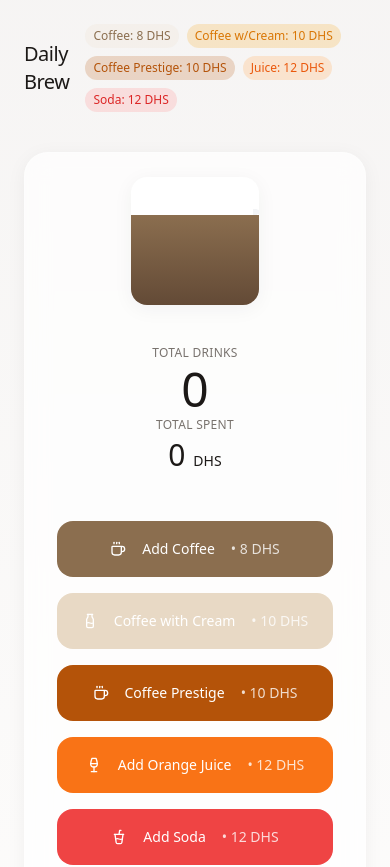
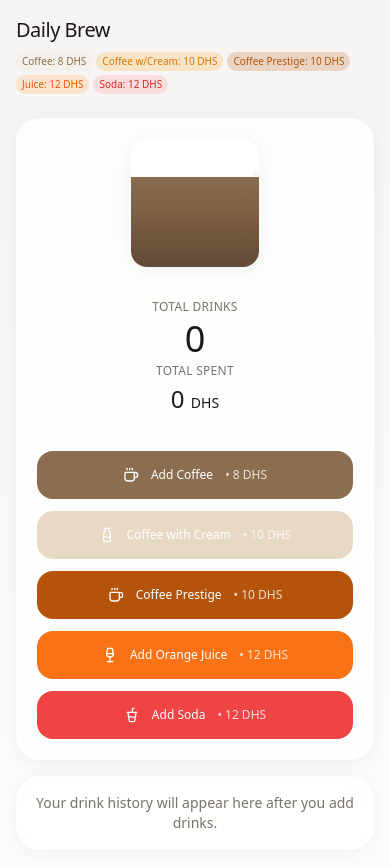
Before and after one commit to aymanelazami/drink-Accounter, a React (Vite) app: page / in a window 390 px wide. Shown: the top 867 px of the page. Built offline with nearby package versions, Linux system fonts and the light colour scheme.

Commit message:
Fix errors for mobile display
Fixes any errors to ensure proper functionality on mobile devices.

```diff
--- a/src/components/CoffeeCounter.tsx
+++ b/src/components/CoffeeCounter.tsx
@@ -45,10 +45,10 @@ const DrinkCounter: React.FC<DrinkCounterProps> = ({
 
   return (
     <div className="w-full max-w-md mx-auto">
-      <div className="glass rounded-3xl p-8 subtle-shadow">
-        <div className="space-y-8">
+      <div className="glass rounded-3xl p-5 sm:p-8 subtle-shadow">
+        <div className="space-y-6 sm:space-y-8">
           {/* Coffee animation */}
-          <div className="flex justify-center -mt-4 mb-2">
+          <div className="flex justify-center -mt-2 sm:-mt-4 mb-1 sm:mb-2">
             <AnimatedCoffee showAnimation={showCoffeeAnimation} size="lg" />
           </div>
 
@@ -57,67 +57,67 @@ const DrinkCounter: React.FC<DrinkCounterProps> = ({
             <div className="text-xs uppercase tracking-wide text-muted-foreground animate-fade-in">
               Total drinks
             </div>
-            <div className="text-5xl font-light animate-fade-up">
+            <div className="text-4xl sm:text-5xl font-light animate-fade-up">
               {totalSpent / 10}
             </div>
-            <div className="text-xs uppercase tracking-wide text-muted-foreground mt-4 animate-fade-in">
+            <div className="text-xs uppercase tracking-wide text-muted-foreground mt-3 sm:mt-4 animate-fade-in">
               Total spent
             </div>
-            <div className="text-3xl font-light animate-fade-up">
+            <div className="text-2xl sm:text-3xl font-light animate-fade-up">
               {totalSpent} <span className="text-sm">DHS</span>
             </div>
           </div>
 
           {/* Drink buttons */}
-          <div className="pt-4 space-y-4">
+          <div className="pt-3 sm:pt-4 space-y-3 sm:space-y-4">
             <Button
               onClick={() => handleAddDrink('coffee')}
-              className="w-full h-14 rounded-2xl bg-coffee-dark hover:bg-coffee-darkest
+              className="w-full h-12 sm:h-14 rounded-2xl bg-coffee-dark hover:bg-coffee-darkest
                        text-white transition-all duration-300 transform hover:scale-[1.02]
-                       active:scale-[0.98]"
+                       active:scale-[0.98] text-xs sm:text-sm"
             >
-              <CoffeeIcon className="mr-2 h-5 w-5" />
-              Add Coffee <span className="ml-2 opacity-80">• {getDrinkPrice('coffee')} DHS</span>
+              <CoffeeIcon className="mr-1 sm:mr-2 h-4 sm:h-5 w-4 sm:w-5" />
+              Add Coffee <span className="ml-1 sm:ml-2 opacity-80">• {getDrinkPrice('coffee')} DHS</span>
             </Button>
 
             <Button
               onClick={() => handleAddDrink('coffee-cream')}
-              className="w-full h-14 rounded-2xl bg-coffee-light hover:bg-coffee-dark
+              className="w-full h-12 sm:h-14 rounded-2xl bg-coffee-light hover:bg-coffee-dark
                        text-white transition-all duration-300 transform hover:scale-[1.02]
-                       active:scale-[0.98]"
+                       active:scale-[0.98] text-xs sm:text-sm"
             >
-              <Milk className="mr-2 h-5 w-5" />
-              Coffee with Cream <span className="ml-2 opacity-80">• {getDrinkPrice('coffee-cream')} DHS</span>
+              <Milk className="mr-1 sm:mr-2 h-4 sm:h-5 w-4 sm:w-5" />
+              Coffee with Cream <span className="ml-1 sm:ml-2 opacity-80">• {getDrinkPrice('coffee-cream')} DHS</span>
             </Button>
 
             <Button
               onClick={() => handleAddDrink('coffee-prestige')}
-              className="w-full h-14 rounded-2xl bg-amber-700 hover:bg-amber-800
+              className="w-full h-12 sm:h-14 rounded-2xl bg-amber-700 hover:bg-amber-800
                        text-white transition-all duration-300 transform hover:scale-[1.02]
-                       active:scale-[0.98]"
+                       active:scale-[0.98] text-xs sm:text-sm"
             >
-              <CoffeeIcon className="mr-2 h-5 w-5" />
-              Coffee Prestige <span className="ml-2 opacity-80">• {getDrinkPrice('coffee-prestige')} DHS</span>
+              <CoffeeIcon className="mr-1 sm:mr-2 h-4 sm:h-5 w-4 sm:w-5" />
+              Coffee Prestige <span className="ml-1 sm:ml-2 opacity-80">• {getDrinkPrice('coffee-prestige')} DHS</span>
             </Button>
 
             <Button
               onClick={() => handleAddDrink('juice')}
-              className="w-full h-14 rounded-2xl bg-orange-500 hover:bg-orange-600
+              className="w-full h-12 sm:h-14 rounded-2xl bg-orange-500 hover:bg-orange-600
                        text-white transition-all duration-300 transform hover:scale-[1.02]
-                       active:scale-[0.98]"
+                       active:scale-[0.98] text-xs sm:text-sm"
             >
-              <WineIcon className="mr-2 h-5 w-5" />
-              Add Orange Juice <span className="ml-2 opacity-80">• {getDrinkPrice('juice')} DHS</span>
+              <WineIcon className="mr-1 sm:mr-2 h-4 sm:h-5 w-4 sm:w-5" />
+              Add Orange Juice <span className="ml-1 sm:ml-2 opacity-80">• {getDrinkPrice('juice')} DHS</span>
             </Button>
 
             <Button
               onClick={() => handleAddDrink('soda')}
-              className="w-full h-14 rounded-2xl bg-red-500 hover:bg-red-600
+              className="w-full h-12 sm:h-14 rounded-2xl bg-red-500 hover:bg-red-600
                        text-white transition-all duration-300 transform hover:scale-[1.02]
-                       active:scale-[0.98]"
+                       active:scale-[0.98] text-xs sm:text-sm"
             >
-              <CupSoda className="mr-2 h-5 w-5" />
-              Add Soda <span className="ml-2 opacity-80">• {getDrinkPrice('soda')} DHS</span>
+              <CupSoda className="mr-1 sm:mr-2 h-4 sm:h-5 w-4 sm:w-5" />
+              Add Soda <span className="ml-1 sm:ml-2 opacity-80">• {getDrinkPrice('soda')} DHS</span>
             </Button>
           </div>
         </div>
--- a/src/components/CoffeeHistory.tsx
+++ b/src/components/CoffeeHistory.tsx
@@ -10,7 +10,7 @@ interface DrinkHistoryProps {
 const DrinkHistory: React.FC<DrinkHistoryProps> = ({ entries }) => {
   if (entries.length === 0) {
     return (
-      <div className="glass rounded-3xl p-6 subtle-shadow text-center">
+      <div className="glass rounded-3xl p-4 sm:p-6 subtle-shadow text-center">
         <p className="text-muted-foreground text-sm">
           Your drink history will appear here after you add drinks.
         </p>
@@ -19,12 +19,12 @@ const DrinkHistory: React.FC<DrinkHistoryProps> = ({ entries }) => {
   }
 
   return (
-    <div className="glass rounded-3xl p-6 subtle-shadow">
-      <h3 className="text-sm font-medium mb-4 text-muted-foreground uppercase tracking-wide">
+    <div className="glass rounded-3xl p-4 sm:p-6 subtle-shadow">
+      <h3 className="text-sm font-medium mb-3 sm:mb-4 text-muted-foreground uppercase tracking-wide">
         Recent History
       </h3>
 
-      <div className="space-y-3 max-h-[280px] overflow-y-auto pr-2 custom-scrollbar">
+      <div className="space-y-2 sm:space-y-3 max-h-[250px] sm:max-h-[280px] overflow-y-auto pr-2 custom-scrollbar">
         {entries.map((entry, index) => {
           const isLatest = index === 0;
           const drinkName = getDrinkName(entry.type);
@@ -54,17 +54,17 @@ const DrinkHistory: React.FC<DrinkHistoryProps> = ({ entries }) => {
           return (
             <div
               key={entry.id}
-              className={`flex items-center justify-between p-3 rounded-xl transition-all
+              className={`flex items-center justify-between p-2 sm:p-3 rounded-xl transition-all
                       ${isLatest ? 'bg-secondary/50' : 'hover:bg-secondary/30'}`}
             >
               <div className="flex items-center">
-                <div className={`w-2 h-2 rounded-full mr-3 ${bgColor}`} />
+                <div className={`w-2 h-2 rounded-full mr-2 sm:mr-3 ${bgColor}`} />
                 <div>
-                  <div className="text-sm font-medium">{drinkName} #{entry.count}</div>
-                  <div className="text-xs text-muted-foreground">{formatDate(entry.timestamp)}</div>
+                  <div className="text-xs sm:text-sm font-medium">{drinkName} #{entry.count}</div>
+                  <div className="text-[10px] sm:text-xs text-muted-foreground">{formatDate(entry.timestamp)}</div>
                 </div>
               </div>
-              <div className="text-sm font-medium">{entry.totalSpent} DHS</div>
+              <div className="text-xs sm:text-sm font-medium">{entry.totalSpent} DHS</div>
             </div>
           );
         })}
--- a/src/index.css
+++ b/src/index.css
@@ -127,4 +127,39 @@
   .dark .subtle-shadow {
     box-shadow: 0 4px 20px rgba(0, 0, 0, 0.2);
   }
+
+  /* Custom scrollbar */
+  .custom-scrollbar {
+    scrollbar-width: thin;
+    scrollbar-color: rgba(0, 0, 0, 0.2) transparent;
+  }
+
+  .custom-scrollbar::-webkit-scrollbar {
+    width: 4px;
+  }
+
+  .custom-scrollbar::-webkit-scrollbar-track {
+    background: transparent;
+  }
+
+  .custom-scrollbar::-webkit-scrollbar-thumb {
+    background-color: rgba(0, 0, 0, 0.2);
+    border-radius: 10px;
+  }
+
+  /* Mobile-specific optimizations */
+  @media (max-width: 640px) {
+    :root {
+      --radius: 0.75rem;
+    }
+
+    body {
+      -webkit-tap-highlight-color: transparent;
+    }
+
+    /* Slightly smaller components on mobile */
+    .glass {
+      @apply bg-white/80;
+    }
+  }
 }
--- a/src/pages/Index.tsx
+++ b/src/pages/Index.tsx
@@ -34,24 +34,24 @@ const Index = () => {
   return (
     <div className="min-h-screen flex flex-col items-center bg-gradient-to-b from-accent/50 to-background">
       {/* Header */}
-      <header className="w-full py-6 mb-4 px-6">
+      <header className="w-full py-4 sm:py-6 mb-2 sm:mb-4 px-4 sm:px-6">
         <div className="max-w-4xl mx-auto flex justify-between items-center">
-          <div className="flex items-center space-x-4">
+          <div className="flex flex-col sm:flex-row sm:items-center space-y-2 sm:space-y-0 sm:space-x-4">
             <div className="text-xl font-medium tracking-tight">Daily Brew</div>
-            <div className="flex flex-wrap items-center gap-2">
-              <div className="px-2 py-1 bg-coffee-light/20 rounded-full text-xs text-coffee-dark">
+            <div className="flex flex-wrap items-center gap-1 sm:gap-2">
+              <div className="px-1.5 py-0.5 sm:px-2 sm:py-1 bg-coffee-light/20 rounded-full text-[10px] sm:text-xs text-coffee-dark">
                 Coffee: 8 DHS
               </div>
-              <div className="px-2 py-1 bg-amber-500/20 rounded-full text-xs text-amber-600">
+              <div className="px-1.5 py-0.5 sm:px-2 sm:py-1 bg-amber-500/20 rounded-full text-[10px] sm:text-xs text-amber-600">
                 Coffee w/Cream: 10 DHS
               </div>
-              <div className="px-2 py-1 bg-amber-700/20 rounded-full text-xs text-amber-700">
+              <div className="px-1.5 py-0.5 sm:px-2 sm:py-1 bg-amber-700/20 rounded-full text-[10px] sm:text-xs text-amber-700">
                 Coffee Prestige: 10 DHS
               </div>
-              <div className="px-2 py-1 bg-orange-300/30 rounded-full text-xs text-orange-600">
+              <div className="px-1.5 py-0.5 sm:px-2 sm:py-1 bg-orange-300/30 rounded-full text-[10px] sm:text-xs text-orange-600">
                 Juice: 12 DHS
               </div>
-              <div className="px-2 py-1 bg-red-300/30 rounded-full text-xs text-red-600">
+              <div className="px-1.5 py-0.5 sm:px-2 sm:py-1 bg-red-300/30 rounded-full text-[10px] sm:text-xs text-red-600">
                 Soda: 12 DHS
               </div>
             </div>
@@ -64,7 +64,7 @@ const Index = () => {
                   <RotateCcwIcon className="h-4 w-4" />
                 </Button>
               </AlertDialogTrigger>
-              <AlertDialogContent className="glass">
+              <AlertDialogContent className="glass max-w-[90vw] sm:max-w-md">
                 <AlertDialogHeader>
                   <AlertDialogTitle>Reset drink counter?</AlertDialogTitle>
                   <AlertDialogDescription>
@@ -83,8 +83,8 @@ const Index = () => {
         </div>
       </header>
 
-      <main className="flex-1 w-full pb-8 px-6">
-        <div className="max-w-4xl mx-auto grid gap-6">
+      <main className="flex-1 w-full pb-6 sm:pb-8 px-4 sm:px-6">
+        <div className="max-w-4xl mx-auto grid gap-4 sm:gap-6">
           {/* Main counter */}
           <div className="animate-fade-in">
             <CoffeeCounter
@@ -96,7 +96,7 @@ const Index = () => {
           </div>
 
           {/* Stats and history section */}
-          <div className="grid md:grid-cols-2 gap-6 animate-fade-up"
+          <div className="grid md:grid-cols-2 gap-4 sm:gap-6 animate-fade-up"
                style={{ animationDelay: '0.2s' }}>
             <CoffeeStats entries={drinkData} />
             <CoffeeHistory entries={drinkData} />
```
Also changed, not shown: src/components/CoffeeStats.tsx (+10 -10 lines).
